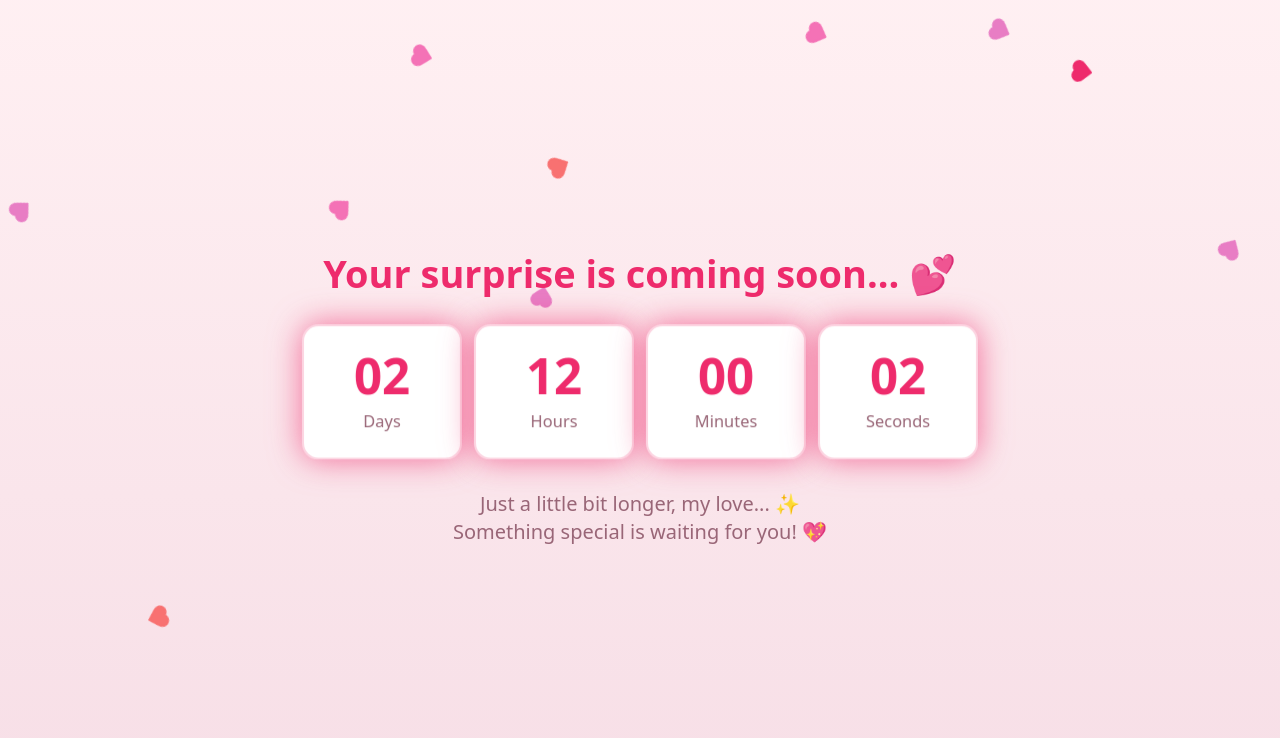
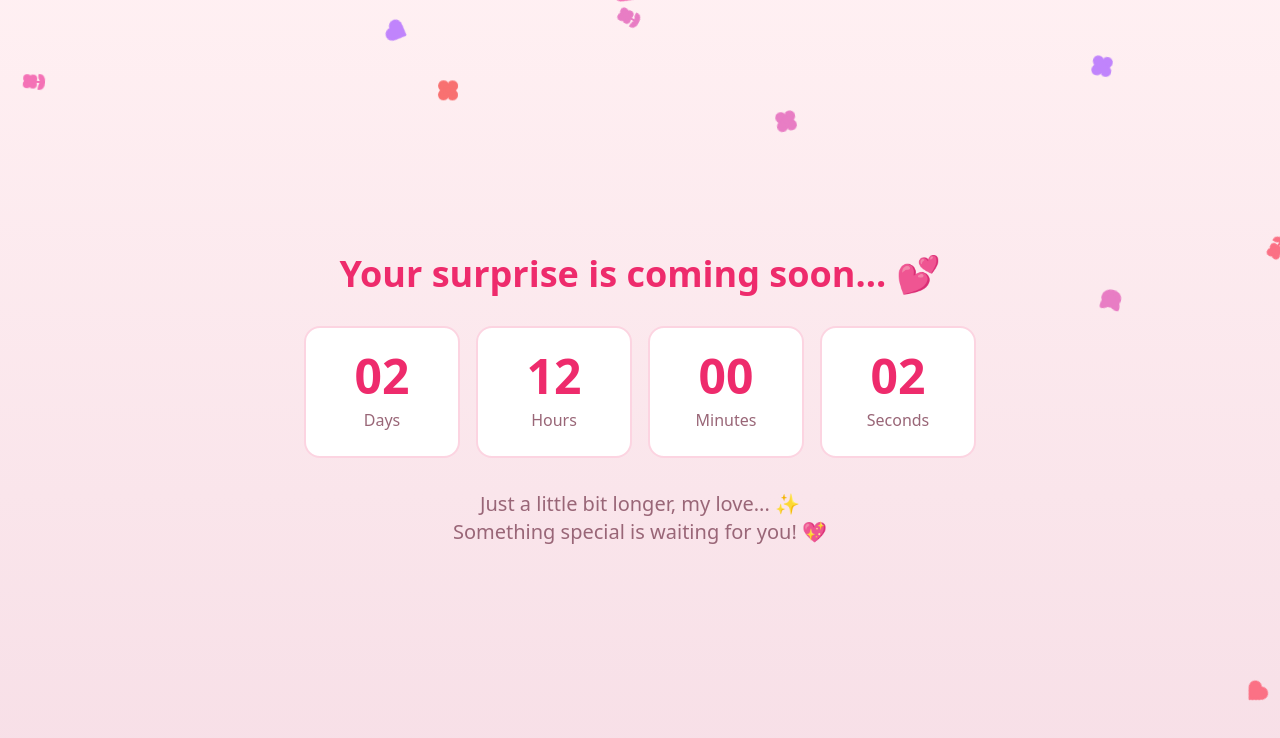
Before and after one commit to marintoma/sweet-surprise-page, a React (Vite) app: page / in a window 1280 px wide. Shown: the top 738 px of the page. Built offline with nearby package versions, Linux system fonts and the light colour scheme.

Commit message:
Refine animations and add new elements
Stop title and counters from bobbing. Add moving cats and flowers, including different kinds, to the animations.

```diff
--- a/src/components/CountdownTimer.tsx
+++ b/src/components/CountdownTimer.tsx
@@ -55,7 +55,7 @@ export const CountdownTimer = ({ targetDate, onTimeReached }: CountdownTimerProp
 
   return (
     <div className="text-center space-y-8">
-      <h2 className="text-2xl md:text-4xl font-bold text-primary mb-8 heart-pulse">
+      <h2 className="text-2xl md:text-4xl font-bold text-primary mb-8">
         Your surprise is coming soon... 💕
       </h2>
 
@@ -63,7 +63,7 @@ export const CountdownTimer = ({ targetDate, onTimeReached }: CountdownTimerProp
         {timeUnits.map((unit) => (
           <div
             key={unit.label}
-            className="bg-card border-2 border-primary/20 rounded-2xl p-6 countdown-pulse"
+            className="bg-card border-2 border-primary/20 rounded-2xl p-6"
           >
             <div className="text-3xl md:text-5xl font-bold text-primary">
               {unit.value.toString().padStart(2, '0')}
--- a/src/components/FloatingHearts.tsx
+++ b/src/components/FloatingHearts.tsx
@@ -1,60 +1,78 @@
 import { useEffect, useState } from 'react';
-import { Heart } from 'lucide-react';
+import { Heart, Cat, Flower, Flower2 } from 'lucide-react';
 
-interface FloatingHeart {
+interface FloatingElement {
   id: number;
   left: number;
   size: number;
   delay: number;
   color: string;
+  type: 'heart' | 'cat' | 'flower' | 'flower2';
 }
 
 export const FloatingHearts = () => {
-  const [hearts, setHearts] = useState<FloatingHeart[]>([]);
+  const [elements, setElements] = useState<FloatingElement[]>([]);
 
   useEffect(() => {
-    const createHeart = () => {
-      const colors = ['text-primary', 'text-accent', 'text-pink-400', 'text-red-400'];
+    const createElement = () => {
+      const colors = ['text-primary', 'text-accent', 'text-pink-400', 'text-red-400', 'text-purple-400', 'text-rose-400'];
+      const types: ('heart' | 'cat' | 'flower' | 'flower2')[] = ['heart', 'cat', 'flower', 'flower2'];
       return {
         id: Math.random(),
         left: Math.random() * 100,
         size: Math.random() * 20 + 16,
         delay: Math.random() * 2,
         color: colors[Math.floor(Math.random() * colors.length)],
+        type: types[Math.floor(Math.random() * types.length)],
       };
     };
 
-    // Initial hearts
-    const initialHearts = Array.from({ length: 8 }, createHeart);
-    setHearts(initialHearts);
+    // Initial elements
+    const initialElements = Array.from({ length: 8 }, createElement);
+    setElements(initialElements);
 
-    // Add new hearts periodically
+    // Add new elements periodically
     const interval = setInterval(() => {
-      setHearts(prevHearts => {
-        const newHeart = createHeart();
-        const updatedHearts = [...prevHearts, newHeart];
+      setElements(prevElements => {
+        const newElement = createElement();
+        const updatedElements = [...prevElements, newElement];
 
-        // Keep only the last 12 hearts to prevent memory issues
-        return updatedHearts.slice(-12);
+        // Keep only the last 12 elements to prevent memory issues
+        return updatedElements.slice(-12);
       });
     }, 2000);
 
     return () => clearInterval(interval);
   }, []);
 
+  const renderIcon = (element: FloatingElement) => {
+    switch (element.type) {
+      case 'heart':
+        return <Heart fill="currentColor" />;
+      case 'cat':
+        return <Cat fill="currentColor" />;
+      case 'flower':
+        return <Flower fill="currentColor" />;
+      case 'flower2':
+        return <Flower2 fill="currentColor" />;
+      default:
+        return <Heart fill="currentColor" />;
+    }
+  };
+
   return (
     <div className="fixed inset-0 pointer-events-none overflow-hidden z-0">
-      {hearts.map((heart) => (
+      {elements.map((element) => (
         <div
-          key={heart.id}
-          className={`absolute heart-float ${heart.color} opacity-70`}
+          key={element.id}
+          className={`absolute heart-float ${element.color} opacity-70`}
           style={{
-            left: `${heart.left}%`,
-            animationDelay: `${heart.delay}s`,
-            fontSize: `${heart.size}px`,
+            left: `${element.left}%`,
+            animationDelay: `${element.delay}s`,
+            fontSize: `${element.size}px`,
           }}
         >
-          <Heart fill="currentColor" />
+          {renderIcon(element)}
         </div>
       ))}
     </div>
```
